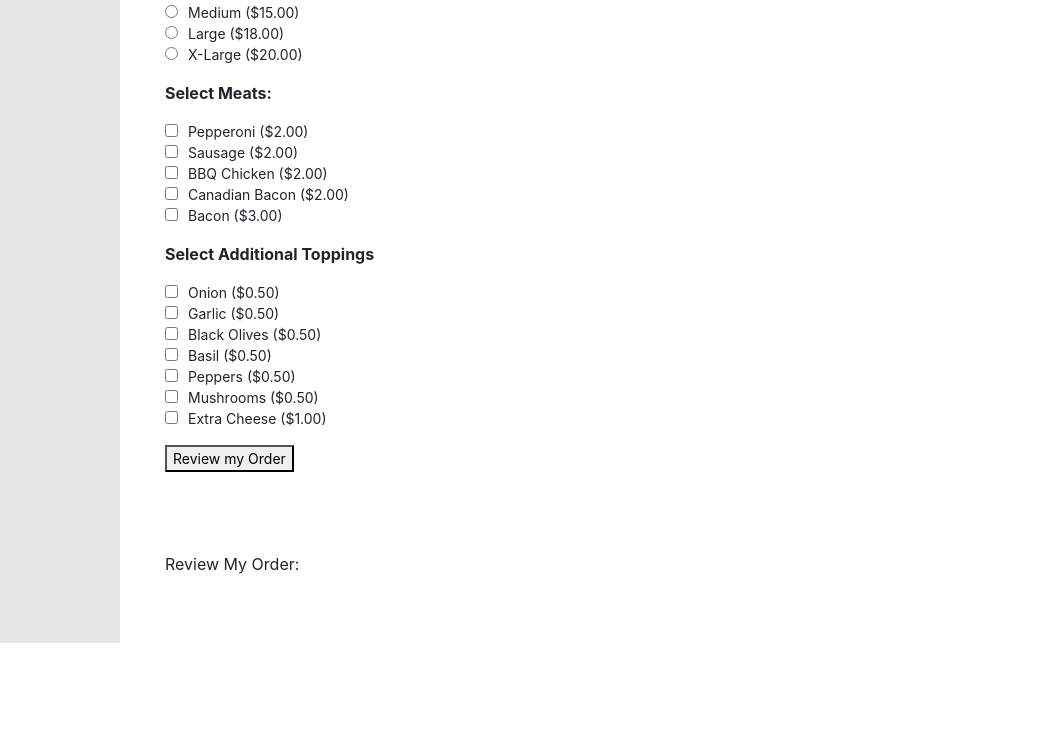
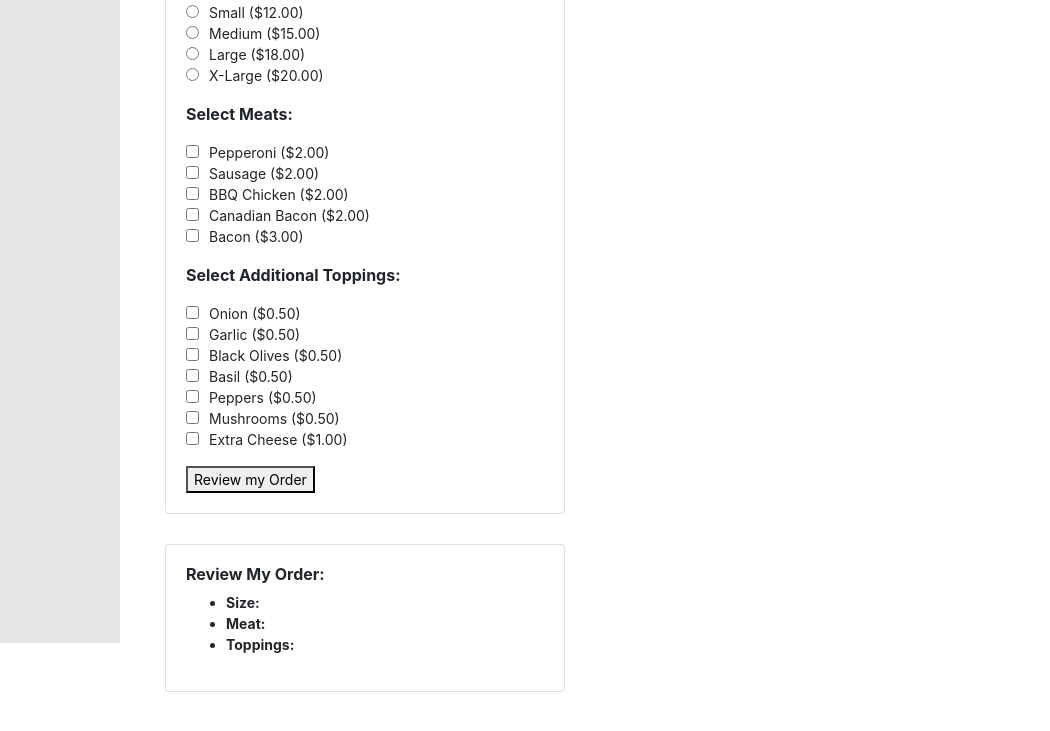
Before and after one commit to mmcshane10/Pizza-Order-Project, a plain HTML site: page index.html in a window 1280 px wide. Shown: the part 157-888 px from the top of the page, without its empty margins (0-1050 px from the left). Before the commit the page ends 800 px from the top, so only its background shows below. Drawn offline with nearby package versions, Linux system fonts and the light colour scheme.

Commit message:
add result card html and js functions

```diff
--- a/css/styles.css
+++ b/css/styles.css
@@ -19,13 +19,23 @@ h1 {
   font-size: 50px;
 }
 
+h3 {
+  font-size: 16px;
+  font-weight: bold;
+}
+
 .container {
   margin-top: 30px;
   margin-bottom: 50px;
 }
 
+.card {
+  margin-left: 80px;
+  margin-bottom: 30px;
+  width: 25rem
+}
+
 #pizza_builder {
-  margin-left: 80px;
   font-size: 14px;
 }
 
@@ -38,7 +48,11 @@ input {
   margin-right: 10px;
 }
 
-.result {
-  margin-left:80px;
-  margin-top: 80px;
+li {
+  font-size: 14px;
+  font-weight: bold;
 }
+
+#size-display, #meat-display, #toppings-display {
+  font-weight: normal;
+}
--- a/index.html
+++ b/index.html
@@ -21,6 +21,8 @@
   <div class="container">
     <h1>Papa Mike's Pizza Warehouse</h1>
 
+    <div class="card">
+      <div class="card-body">
         <form id="pizza_builder">
           <div class="form-group">
             <p class="form-header">Select a Size:</p>
@@ -32,30 +34,39 @@
           <div class="form-group">
             <p class="form-header">Select Meats:</p>
             <input type="checkbox" name="toppings-meat" value="Pepperoni">Pepperoni ($2.00)<br>
-        <input type="checkbox" name="toppings-meat" value="Sausage">Sausage ($2.00)<br>
-        <input type="checkbox" name="toppings-meat" value="BBQ Chicken">BBQ Chicken ($2.00)<br>
-        <input type="checkbox" name="toppings-meat" value="Canadian Bacon">Canadian Bacon ($2.00)<br>
-        <input type="checkbox" name="toppings-meat" value="Bacon">Bacon ($3.00)<br>
+            <input type="checkbox" name="toppings-meat" value=" Sausage">Sausage ($2.00)<br>
+            <input type="checkbox" name="toppings-meat" value=" BBQ Chicken">BBQ Chicken ($2.00)<br>
+            <input type="checkbox" name="toppings-meat" value=" Canadian Bacon">Canadian Bacon ($2.00)<br>
+            <input type="checkbox" name="toppings-meat" value=" Bacon">Bacon ($3.00)<br>
           </div>
           <div class="form-group">
-        <p class="form-header">Select Additional Toppings</p>
-        <input type="checkbox" name="toppings-additional" value="Onion">Onion ($0.50)<br>
-        <input type="checkbox" name="toppings-additional" value="Garlic">Garlic ($0.50)<br>
-        <input type="checkbox" name="toppings-additional" value="Black Olives">Black Olives ($0.50)<br>
-        <input type="checkbox" name="toppings-additional" value="Basil">Basil ($0.50)<br>
-        <input type="checkbox" name="toppings-additional" value="Peppers">Peppers ($0.50)<br>
-        <input type="checkbox" name="toppings-additional" value="Mushrooms">Mushrooms ($0.50)<br>
-        <input type="checkbox" name="toppings-additional" value="Extra Cheese">Extra Cheese ($1.00)<br>
+            <p class="form-header">Select Additional Toppings:</p>
+            <input type="checkbox" name="toppings-additional" value=" Onion">Onion ($0.50)<br>
+            <input type="checkbox" name="toppings-additional" value=" Garlic">Garlic ($0.50)<br>
+            <input type="checkbox" name="toppings-additional" value=" Black Olives">Black Olives ($0.50)<br>
+            <input type="checkbox" name="toppings-additional" value=" Basil">Basil ($0.50)<br>
+            <input type="checkbox" name="toppings-additional" value=" Peppers">Peppers ($0.50)<br>
+            <input type="checkbox" name="toppings-additional" value=" Mushrooms">Mushrooms ($0.50)<br>
+            <input type="checkbox" name="toppings-additional" value=" Extra Cheese">Extra Cheese ($1.00)<br>
           </div>
           <button type="submit">Review my Order</button>
         </form>
+      </div>
+    </div>
 
+    <div class="card">
+      <div class="card-body">
         <div class="result">
-      <p>Review My Order:</p>
-
+          <h3>Review My Order:</h3>
+          <ul>
+            <li>Size: <span id="size-display"></span></li>
+            <li>Meat: <span id="meat-display"></span></li>
+            <li>Toppings: <span id="toppings-display"></span></li>
+          </ul>
+        </div>
+      </div>
     </div>
 
   </div>
 </body>
-
 </html>
--- a/js/scripts.js
+++ b/js/scripts.js
@@ -64,6 +64,10 @@ $(document).ready(function() {
 
     newPizza.priceCalculator();
 
+    $("#size-display").text(newPizza.size)
+    $("#meat-display").text(newPizza.meat)
+    $("#toppings-display").text(newPizza.toppings)
+
     $("#pizza_builder")[0].reset();
 
     console.log(newPizza);
```
Lines whose indentation alone changed are shown as unchanged.
